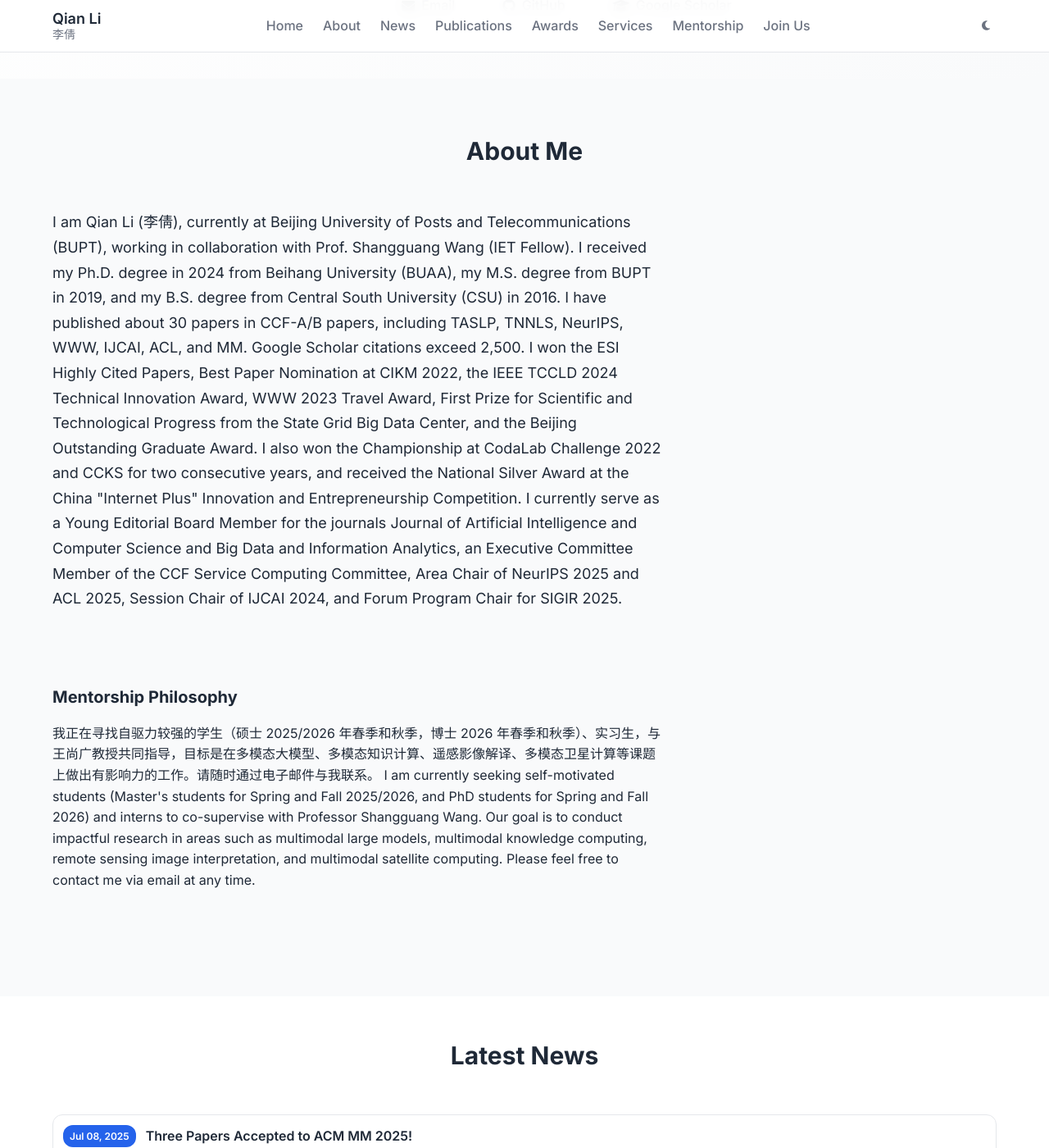
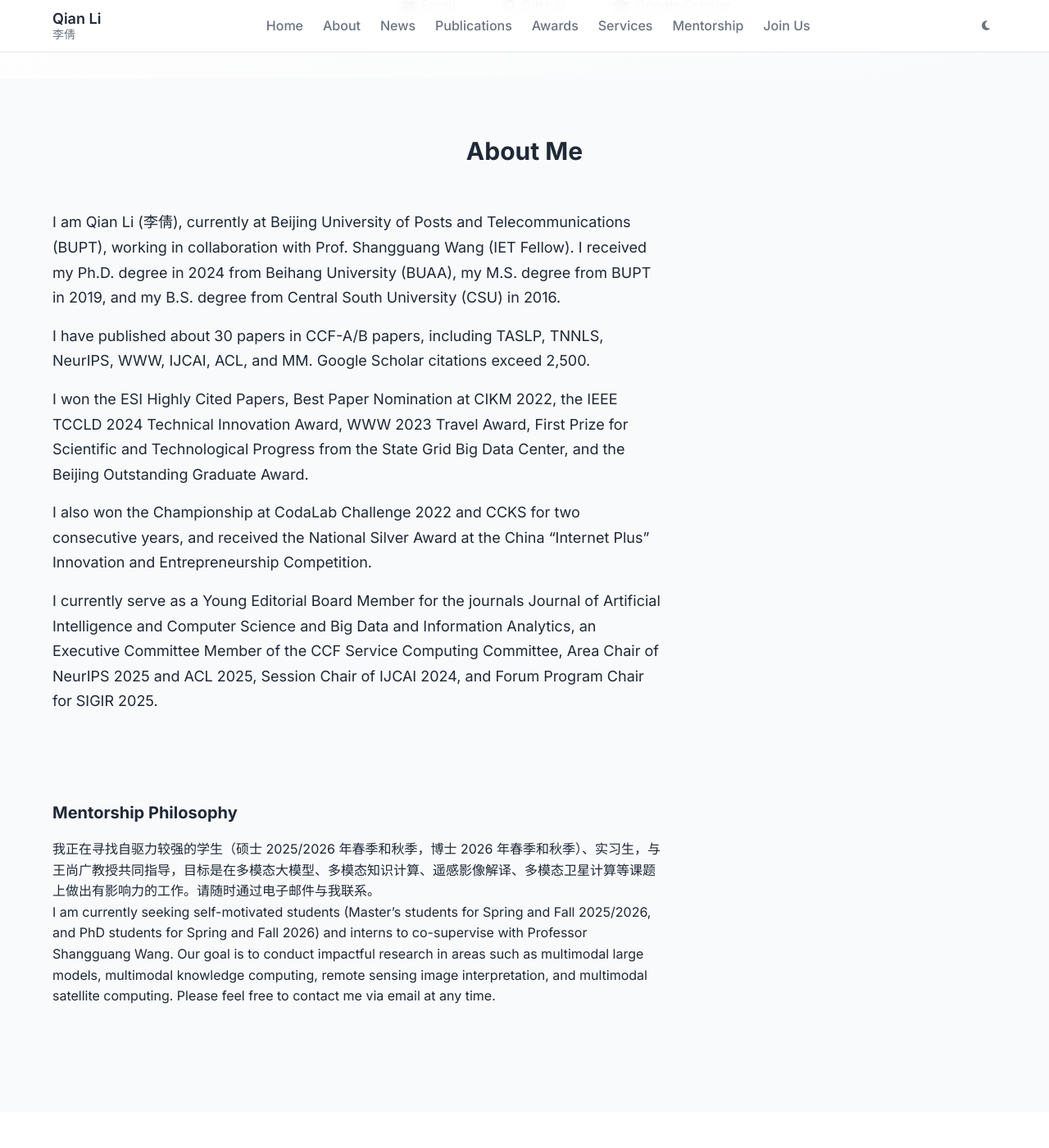
Before and after one commit to xiaoqian19940510/xiaoqian19940510.github.io, a Jekyll site: the page built from index.html, in a window 1280 px wide and 1400 px high, scrolled down 456 px. Shown: the whole window at 82% size. Built offline with Jekyll 4.4.1, drawn with Linux system fonts in a browser that asks for light colours; the list of posts is cut into pages by our own code.

Commit message:
Update index.html

```diff
--- a/index.html
+++ b/index.html
@@ -55,31 +55,16 @@
             <h2 class="section-title">About Me</h2>
         </div>
         <div class="about-content">
-            <div class="about-text">
+            <div class="about-text" style="width: 100%;">
                 <div class="bio">
-                    {{ site.data.author.bio }}
+                    {{ site.data.author.bio | markdownify }}
                 </div>
                 <div class="mentorship">
                     <h3>Mentorship Philosophy</h3>
-                    {{ site.data.author.mentorship_philosophy  }}
+                    {{ site.data.author.mentorship_philosophy | markdownify }}
                 </div>
             </div>
-<!--             <div class="about-sidebar">
-                <div class="education">
-                    <h3>Education</h3>
-                    <div class="education-timeline">
-                        {% for edu in site.data.author.education %}
-                        <div class="timeline-item">
-                            <div class="timeline-year">{{ edu.year }}</div>
-                            <div class="timeline-content">
-                                <h4>{{ edu.degree }}</h4>
-                                <p>{{ edu.institution }}</p>
-                            </div>
-                        </div>
-                        {% endfor %}
-                    </div>
-                </div>
-            </div> -->
+            <!-- 去掉了 about-sidebar 和 education 部分 -->
         </div>
     </div>
 </section>
```
